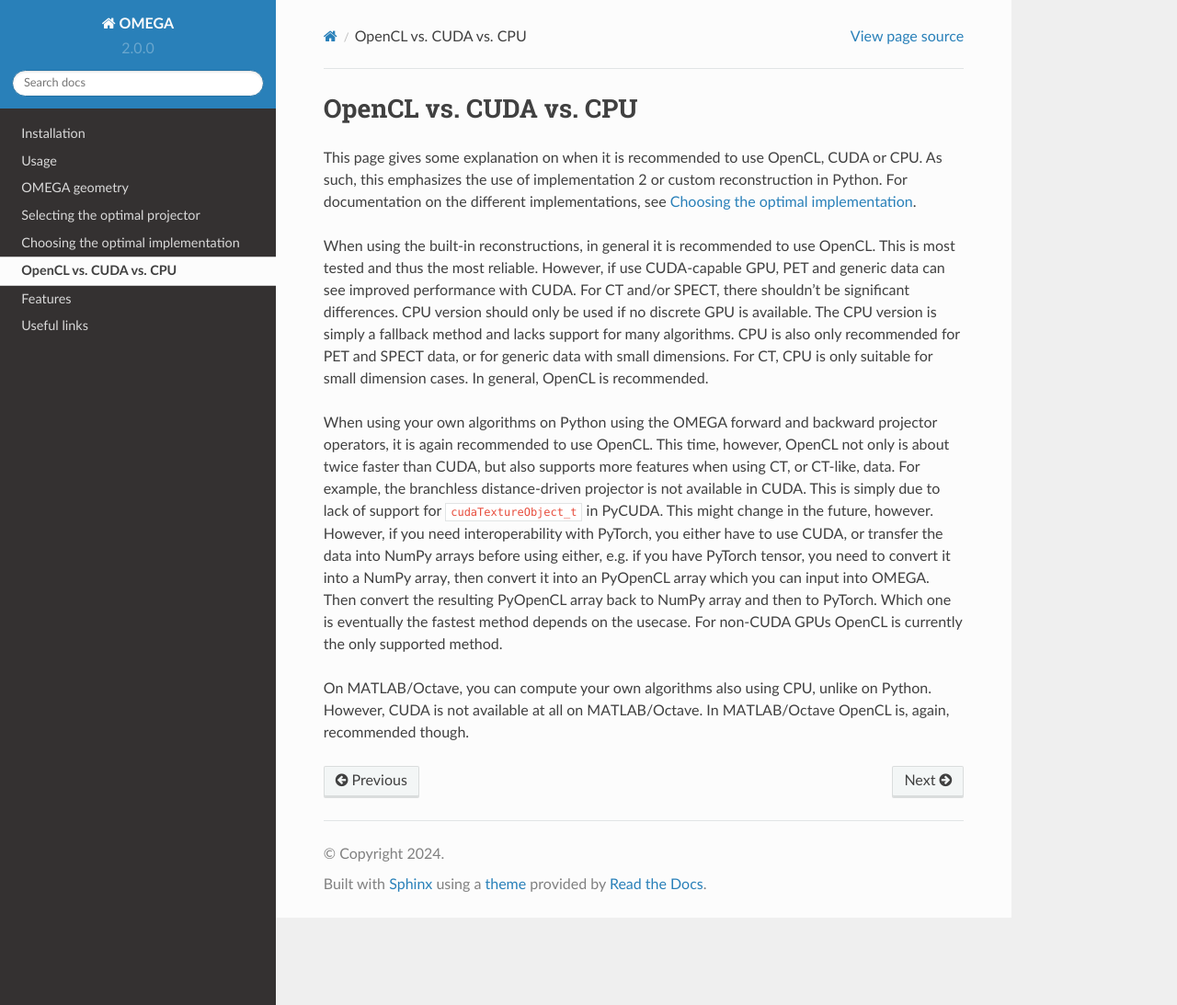
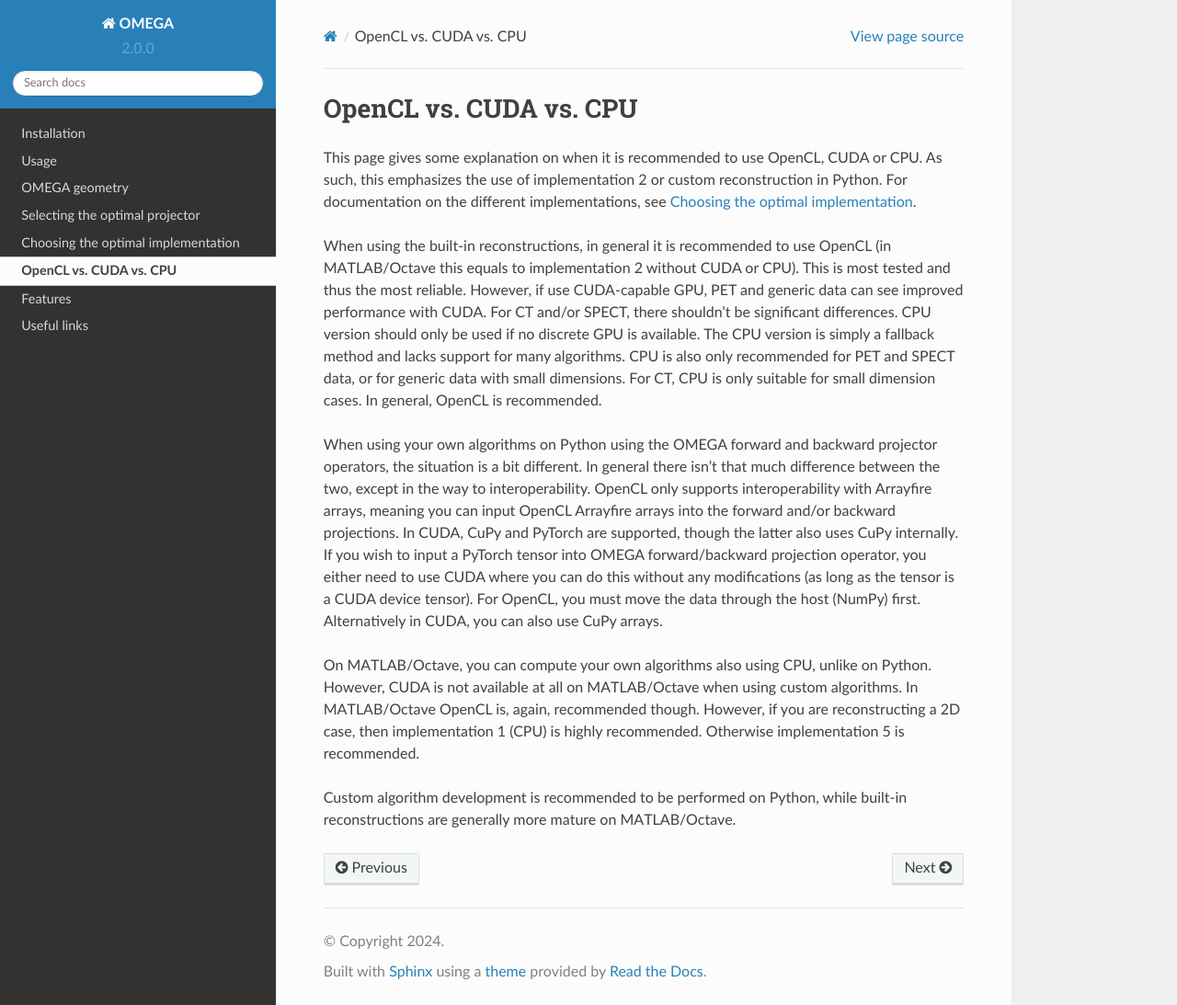
Before and after one commit to villekf/OMEGA-doc, a Sphinx documentation site: the page built from docs/source/openclcuda.rst, in a window 1280 px wide and 1093 px high. Shown: the whole window at 92% size. Built offline with Sphinx 7.4.7 and the Read the Docs theme 2.0.0, drawn with Linux system fonts in a browser that asks for light colours.

Commit message:
Doc update

```diff
--- a/docs/source/implementation.rst
+++ b/docs/source/implementation.rst
@@ -6,7 +6,7 @@ This page explains the details on the different implementations and their differ
 In short, use implementation 2. This is the only one available when using Python as well. For details, see below. If you cannot use implementation 2, use implementation 5 if you have a discrete GPU. If not, use implementation 4.
 
 Implementation 1 is a CPU-only implementation. It computes and stores the actual (sparse) system matrix for the selected geometry. It supports only projector types 1-3 and their hybrid versions. In general,
-this implementation is not recommended. For custom algorithms, it can sometimes, however, be beneficial to obtain the system matrix for a 2D case. In such cases, implementation 1 can be useful. However,
+this implementation is not recommended. For custom algorithms, it can sometimes, however, be beneficial to obtain the system matrix for a 2D case. In such cases, implementation 1 can be useful, and fast. However,
 in short implementation 1 is NOT recommended. Implementation 1 is the only implementation that uses double-precision (64-bit floats) by default and also cannot use single precision values.
 
 Implementation 2 is OpenCL-, CUDA-, or CPU-based implementation. Default is OpenCL, but CUDA can be selected by setting ``options.useCUDA = True`` in Python or ``options.use_CUDA = true`` in MATLAB/Octave.
--- a/docs/source/openclcuda.rst
+++ b/docs/source/openclcuda.rst
@@ -4,14 +4,16 @@ OpenCL vs. CUDA vs. CPU
 This page gives some explanation on when it is recommended to use OpenCL, CUDA or CPU. As such, this emphasizes the use of implementation 2 or custom reconstruction in Python. For documentation on the different
 implementations, see :doc:`implementation`.
 
-When using the built-in reconstructions, in general it is recommended to use OpenCL. This is most tested and thus the most reliable. However, if use CUDA-capable GPU, PET and generic data can see improved performance with CUDA.
+When using the built-in reconstructions, in general it is recommended to use OpenCL (in MATLAB/Octave this equals to implementation 2 without CUDA or CPU). This is most tested and thus the most reliable. However, if use CUDA-capable GPU, PET and generic data can see improved performance with CUDA.
 For CT and/or SPECT, there shouldn't be significant differences. CPU version should only be used if no discrete GPU is available. The CPU version is simply a fallback method and lacks support for many algorithms. CPU is also only recommended
 for PET and SPECT data, or for generic data with small dimensions. For CT, CPU is only suitable for small dimension cases. In general, OpenCL is recommended.
 
-When using your own algorithms on Python using the OMEGA forward and backward projector operators, it is again recommended to use OpenCL. This time, however, OpenCL not only is about twice faster than CUDA, but also supports more
-features when using CT, or CT-like, data. For example, the branchless distance-driven projector is not available in CUDA. This is simply due to lack of support for ``cudaTextureObject_t`` in PyCUDA. This might change in the future,
-however. However, if you need interoperability with PyTorch, you either have to use CUDA, or transfer the data into NumPy arrays before using either, e.g. if you have PyTorch tensor, you need to convert it into a NumPy array,
-then convert it into an PyOpenCL array which you can input into OMEGA. Then convert the resulting PyOpenCL array back to NumPy array and then to PyTorch. Which one is eventually the fastest method depends on the usecase. For non-CUDA
-GPUs OpenCL is currently the only supported method.
+When using your own algorithms on Python using the OMEGA forward and backward projector operators, the situation is a bit different. In general there isn't that much difference between the two, except in the way to interoperability.
+OpenCL only supports interoperability with Arrayfire arrays, meaning you can input OpenCL Arrayfire arrays into the forward and/or backward projections. In CUDA, CuPy and PyTorch are supported, though the latter also uses CuPy internally.
+If you wish to input a PyTorch tensor into OMEGA forward/backward projection operator, you either need to use CUDA where you can do this without any modifications (as long as the tensor is a CUDA device tensor). For OpenCL, you must move
+the data through the host (NumPy) first. Alternatively in CUDA, you can also use CuPy arrays.
 
-On MATLAB/Octave, you can compute your own algorithms also using CPU, unlike on Python. However, CUDA is not available at all on MATLAB/Octave. In MATLAB/Octave OpenCL is, again, recommended though.
+On MATLAB/Octave, you can compute your own algorithms also using CPU, unlike on Python. However, CUDA is not available at all on MATLAB/Octave when using custom algorithms. In MATLAB/Octave OpenCL is, again, recommended though.
+However, if you are reconstructing a 2D case, then implementation 1 (CPU) is highly recommended. Otherwise implementation 5 is recommended.
+
+Custom algorithm development is recommended to be performed on Python, while built-in reconstructions are generally more mature on MATLAB/Octave.
```
Also changed, not shown: docs/source/usage.rst (+25 -19 lines).
